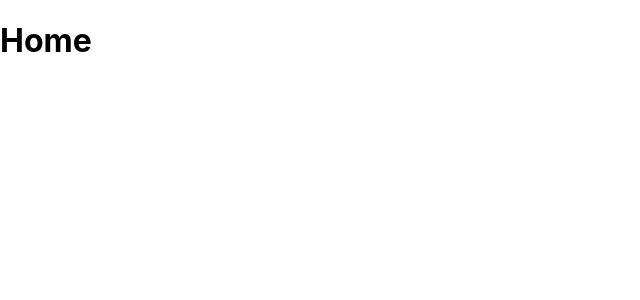
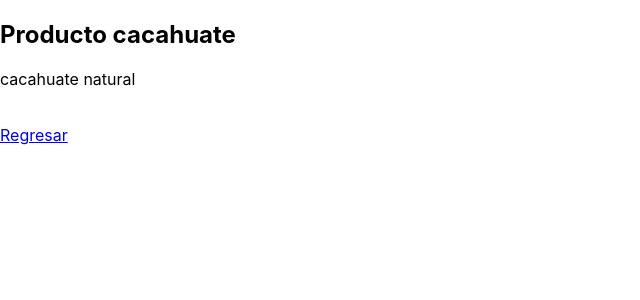
Before and after one commit to adrian1426/ReactJS_Rutas-protegidas-dujedev, a JavaScript app: page /products/1 in a window 1280 px wide. Before the commit this address led to /. Shown: the top 300 px of the page, without its empty margins (0-640 px from the left). Built offline with nearby package versions, Linux system fonts and the light colour scheme; the HTML template or start-up script is replaced by a standard one.

Commit message:
recuperando parametros en rutas - useParam

```diff
--- a/src/App.js
+++ b/src/App.js
@@ -1,4 +1,5 @@
 import { BrowserRouter, Routes, Route, Navigate } from 'react-router-dom';
+import Product from './components/Product';
 import ProductsPage from './pages/ProductsPage';
 
 function App() {
@@ -7,6 +8,7 @@ function App() {
       <Routes>
         <Route path='/' element={<h1>Home</h1>} />
         <Route path='/products' element={<ProductsPage />} />
+        <Route path='/products/:id' element={<Product />} />
         <Route path='/cart' element={<h1>Carrito de compra</h1>} />
         {/* <Route path='*' element={<h1>Not Found</h1>} /> */}
         <Route path='*' element={<Navigate to='/' />} />
--- /dev/null
+++ b/src/components/Product.js
@@ -0,0 +1,19 @@
+import { Link, useParams } from 'react-router-dom';
+import { products } from '../data/products';
+
+const Product = () => {
+  const params = useParams();
+
+  const productSearched = products.find(p => p.id === Number(params.id));
+
+  return (
+    <div>
+      <h2>Producto {productSearched?.name}</h2>
+      <p>{productSearched?.desciption}</p>
+      <br />
+      <Link to={-1}>Regresar</Link>
+    </div>
+  );
+};
+
+export default Product;
--- a/src/pages/ProductsPage.js
+++ b/src/pages/ProductsPage.js
@@ -1,3 +1,4 @@
+import { Link } from 'react-router-dom';
 import { products } from '../data/products';
 
 const ProductsPage = () => {
@@ -17,13 +18,14 @@ const ProductsPage = () => {
               justifyContent: 'space-evenly',
               alignItems: 'center',
               width: '25%',
-              height: '200px',
+              height: '240px',
               border: '2px solid black'
             }}
           >
             <h4>{product.name}</h4>
             <h4>{product.desciption}</h4>
             <h4>{product.price}</h4>
+            <Link to={`/products/${product.id}`}>Ir a {product.name}</Link>
           </div>
         ))
       }
```
